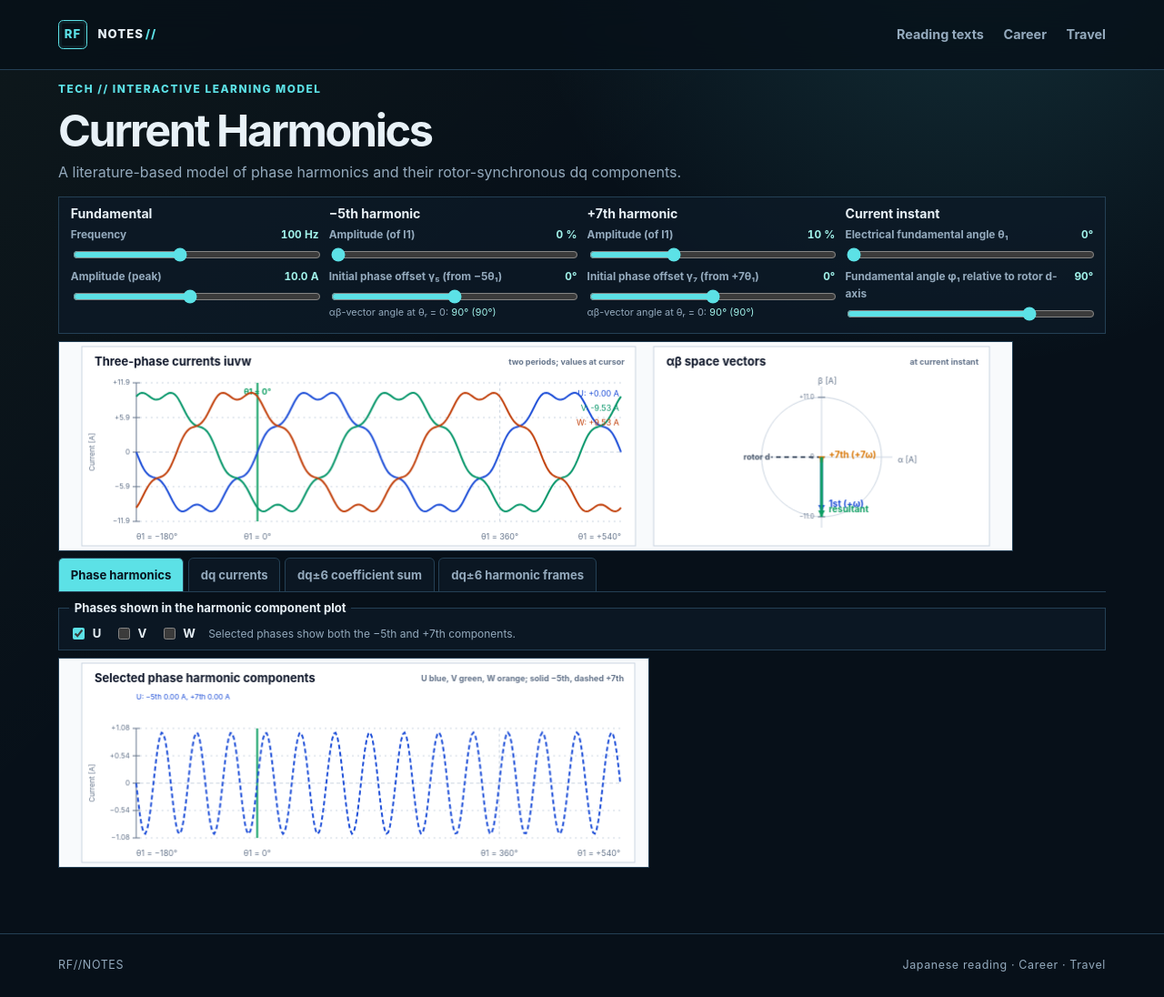
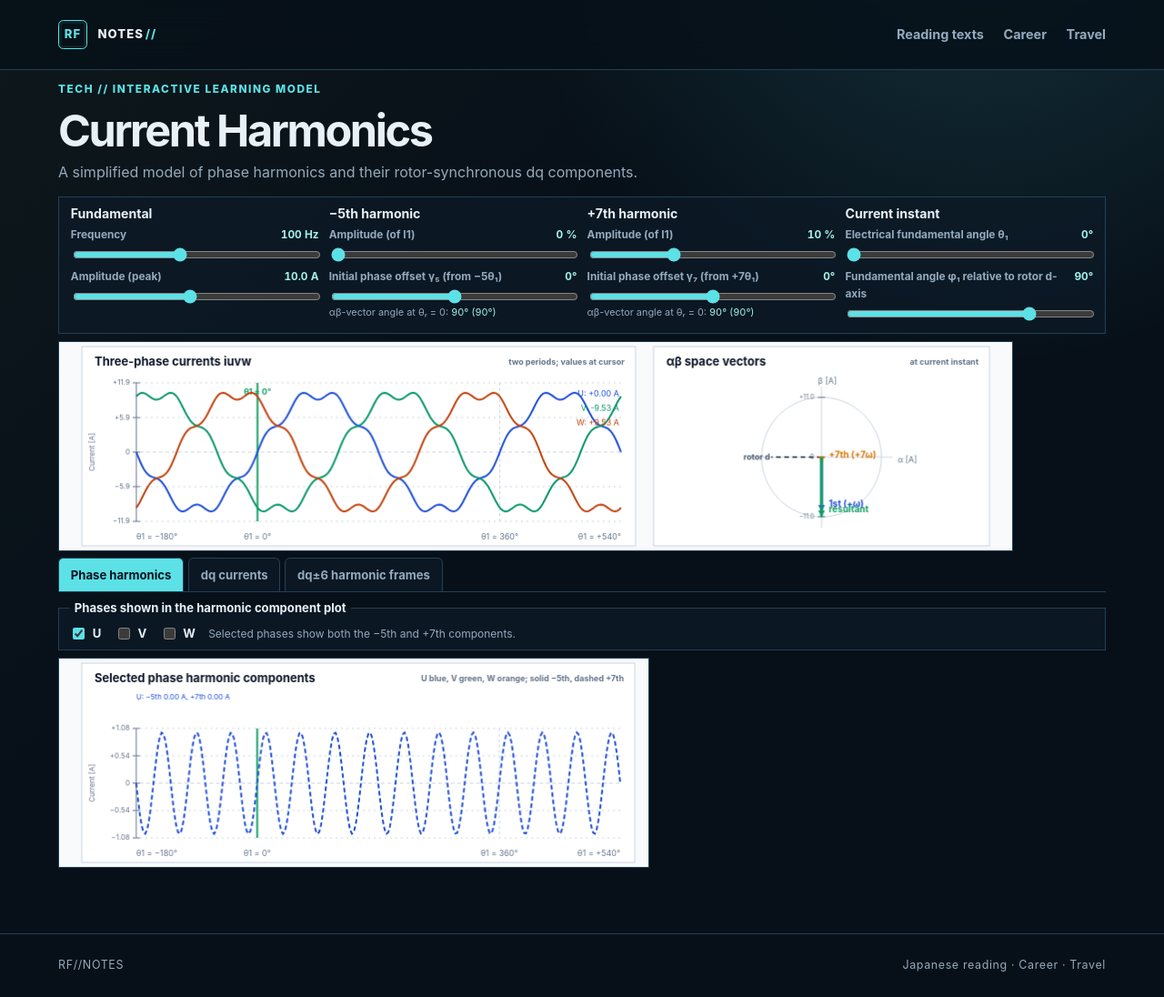
Before and after one commit to RobFil/robfil.github.io, a Jekyll site: the page built from tech/acoustics/index.html, in a window 1280 px wide. Shown: the whole page at 91% size. Built offline with Jekyll 4.4.1, drawn with Linux system fonts in a browser that asks for light colours.

Commit message:
Remove coefficient sum view

```diff
--- a/tech/acoustics/acoustics-lab.js
+++ b/tech/acoustics/acoustics-lab.js
@@ -137,22 +137,6 @@
     });
     text("θ1 = −180°", left, y + h - 10, 9, colours.muted); text("θ1 = 0°", zeroX, y + h - 10, 9, colours.muted, "center"); text("θ1 = 360°", periodEndX, y + h - 10, 9, colours.muted, "center"); text("θ1 = +540°", right, y + h - 10, 9, colours.muted, "right");
   }
-  function drawDq6Sum(x, y, w, h, s) {
-    card(x, y, w, h, "Sum of dq±6 DC coefficients", "d₅ + d₇, q₅ + q₇; separate rotating frames");
-    const left = x + 60, right = x + w - 16, top = y + 72, bottom = y + h - 27, mid = (top + bottom) / 2;
-    const d = s.i5 * Math.cos(s.gamma5 + s.phi1) + s.i7 * Math.cos(s.gamma7 + s.phi1);
-    const q = s.i5 * Math.sin(s.gamma5 + s.phi1) + s.i7 * Math.sin(s.gamma7 + s.phi1);
-    const limit = Math.max(.1, 1.08 * Math.hypot(d, q)), scale = (bottom - top) / (2 * limit);
-    const zeroX = left + (right - left) / 4, periodEndX = left + 3 * (right - left) / 4, cursorX = angleToX(s.cursorAngle, left, right);
-    drawCurrentAxis(left, right, top, bottom, limit, 2);
-    line(zeroX, top, zeroX, bottom, colours.grid, 1, [3, 3]);
-    line(periodEndX, top, periodEndX, bottom, colours.grid, 1, [3, 3]);
-    line(cursorX, top, cursorX, bottom, colours.field, 2);
-    text(`d₅ + d₇ = ${d.toFixed(2)} A, q₅ + q₇ = ${q.toFixed(2)} A`, left, y + 42, 9, colours.muted);
-    line(left, mid - d * scale, right, mid - d * scale, colours.d, 2);
-    line(left, mid - q * scale, right, mid - q * scale, colours.q, 2, [5, 3]);
-    text("θ1 = −180°", left, y + h - 10, 9, colours.muted); text("θ1 = 0°", zeroX, y + h - 10, 9, colours.muted, "center"); text("θ1 = 360°", periodEndX, y + h - 10, 9, colours.muted, "center"); text("θ1 = +540°", right, y + h - 10, 9, colours.muted, "right");
-  }
   function draw() {
     const s = state();
     ctx = mainContext; ctx.clearRect(0, 0, canvas.width, canvas.height); ctx.fillStyle = "#f8fafc"; ctx.fillRect(0, 0, canvas.width, canvas.height);
@@ -160,10 +144,9 @@
     ctx = detailContext; ctx.clearRect(0, 0, detailCanvas.width, detailCanvas.height); ctx.fillStyle = "#f8fafc"; ctx.fillRect(0, 0, detailCanvas.width, detailCanvas.height);
     if (activeView === "harmonics") drawUPhaseHarmonics(25, 5, 610, 220, s);
     if (activeView === "dq") drawDq(25, 5, 610, 220, s);
-    if (activeView === "dq6") drawDq6Sum(25, 5, 610, 220, s);
     if (activeView === "frames") drawHarmonicFrameComponents(25, 5, 610, 220, s);
   }
-  const tabs = { harmonics: document.getElementById("tab-harmonics"), dq: document.getElementById("tab-dq"), dq6: document.getElementById("tab-dq6"), frames: document.getElementById("tab-frames") };
+  const tabs = { harmonics: document.getElementById("tab-harmonics"), dq: document.getElementById("tab-dq"), frames: document.getElementById("tab-frames") };
   function selectView(view) {
     activeView = view;
     Object.entries(tabs).forEach(([key, tab]) => { const selected = key === view; tab.setAttribute("aria-selected", String(selected)); tab.tabIndex = selected ? 0 : -1; });
--- a/tech/acoustics/index.html
+++ b/tech/acoustics/index.html
@@ -8,7 +8,7 @@ title: Current Harmonics Lab
   <header class="acoustics-header">
     <p class="acoustics-eyebrow">TECH // INTERACTIVE LEARNING MODEL</p>
     <h1 id="acoustics-title">Current Harmonics</h1>
-    <p>A literature-based model of phase harmonics and their rotor-synchronous dq components.</p>
+    <p>A simplified model of phase harmonics and their rotor-synchronous dq components.</p>
   </header>
 
   <div class="acoustics-controls" aria-label="Harmonic parameters">
@@ -40,7 +40,6 @@ title: Current Harmonics Lab
   <nav class="view-tabs" role="tablist" aria-label="Current views">
     <button id="tab-harmonics" type="button" role="tab" aria-selected="true" aria-controls="detail-canvas">Phase harmonics</button>
     <button id="tab-dq" type="button" role="tab" aria-selected="false" aria-controls="detail-canvas">dq currents</button>
-    <button id="tab-dq6" type="button" role="tab" aria-selected="false" aria-controls="detail-canvas">dq±6 coefficient sum</button>
     <button id="tab-frames" type="button" role="tab" aria-selected="false" aria-controls="detail-canvas">dq±6 harmonic frames</button>
   </nav>
   <fieldset id="phase-visibility" class="phase-visibility" aria-label="Phases shown in the harmonic component plot">
```
